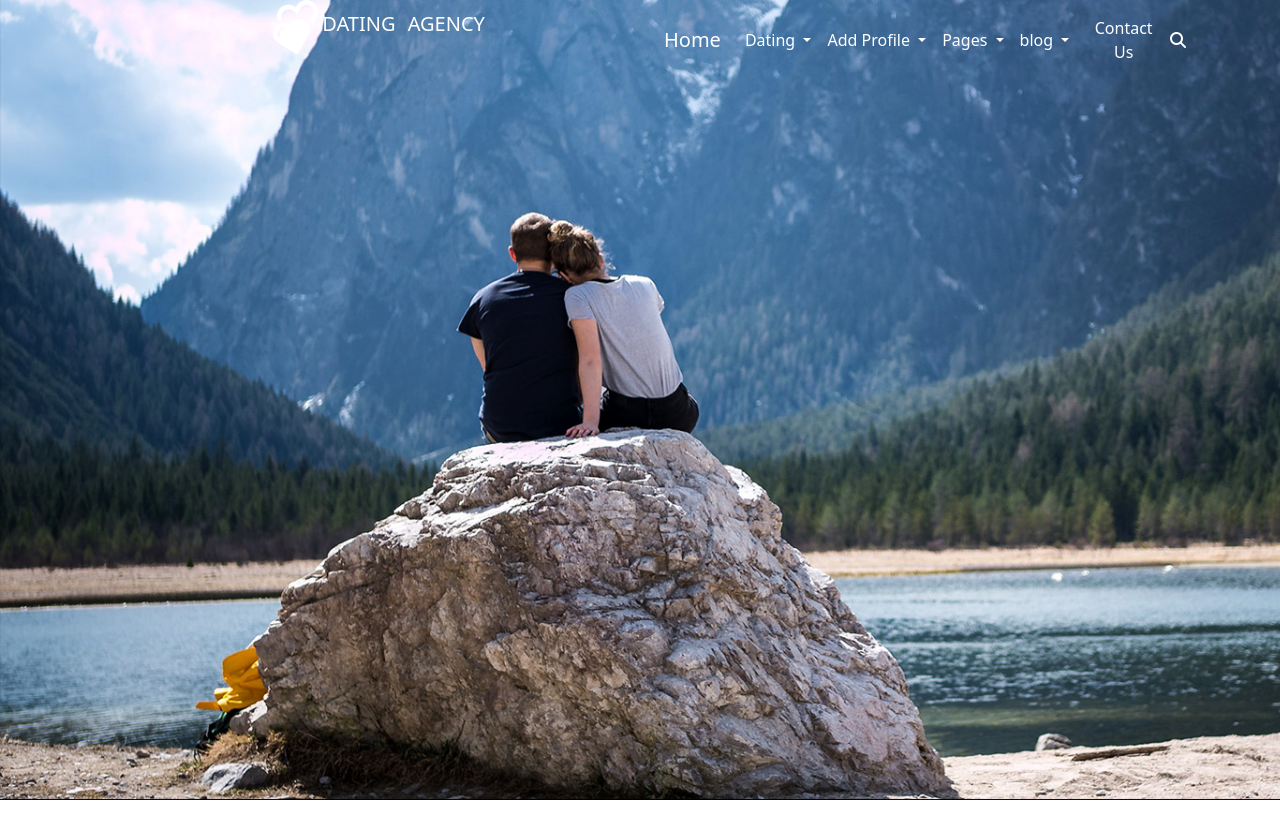
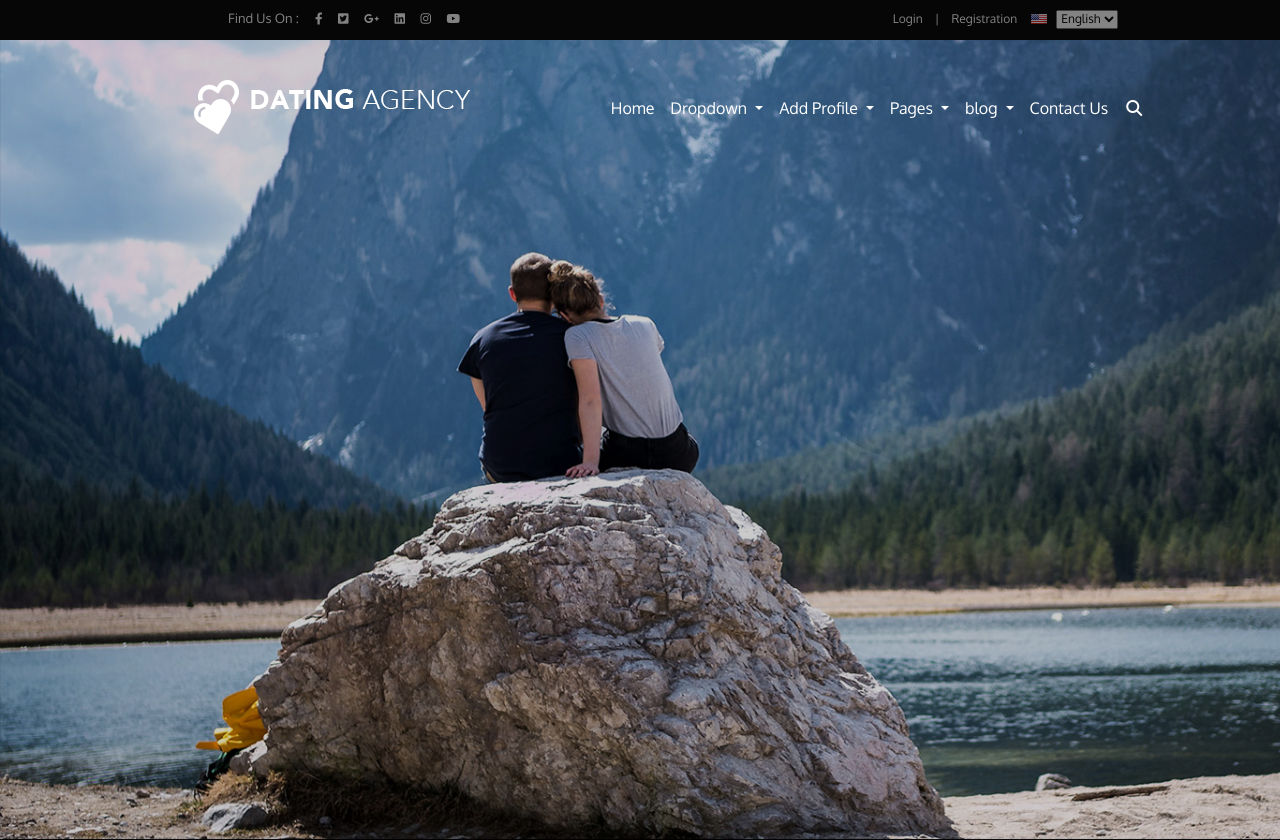
Before and after one commit to sudipmondol/group-project-2023, a plain HTML site: page index.html in a window 1280 px wide. Before the commit the page ends 800 px from the top, so only its background shows below. Drawn offline with nearby package versions, Linux system fonts and the light colour scheme.

Commit message:
2nd commit

```diff
--- a/index.html
+++ b/index.html
@@ -11,88 +11,133 @@
 </head>
 
 <body>
+  <header>
 
-    <header class="container-fluid  main-header">
-        <div class="container">
-            <div class="row text-center">
+    <!-- TOP HEADER PART START -->
 
-                <div class="logo col-6 col-md-6 text-white ">
-                    <div class="ms-5">
+    <div class="container-fluid top-h-part">
 
-                        <img src="images/header-images/logo/logo1.png" alt="" class="img-responsive" >
+      <div class="row ">
+        <div class="col-6 col-md-6 text-center text-white  top-h-part-all ">
 
-                        <span class="text-uppercase fs-5 ">Dating</span > <span class="text-uppercase fs-5 ms-2" >Agency</span>
+          <div class="top-h-part-text">
+            <p>Find Us On :</p>
+          </div>
+
+          <div class="top-h-part-icon">
+            <span><i class="fa-brands fa-facebook-f h-icon"></i></span>
+            <span><i class="fa-brands fa-square-twitter h-icon"></i></span>
+            <span><i class="fa-brands fa-google-plus-g h-icon"></i></span>
+            <span><i class="fa-brands fa-linkedin h-icon"></i></span>
+            <span><i class="fa-brands fa-instagram h-icon"></i></span>
+            <span><i class="fa-brands fa-youtube h-icon"></i></span>
 
           </div>
-
         </div>
 
-                <div class="nav-col col-6 col-md-6">
 
-                    <nav class="navbar navbar-expand-lg ">
+        <div class="col-6 col-md-4 text-center text-white top-h-part-all2">
+          <div class="top-h-part-text2">
+            <p>Login&emsp;|&emsp;Registration</p>
+          </div>
+          <div class=" top-h-part-icon2">
+            <div>
+              <img src="images/header-images/logo/usaflag.jpg " alt="" class="img-responsive">
+            </div>
+          </div>
 
-                        <div class="container-fluid align-items-center">
-                            <a class="navbar-brand text-white " href="#">Home</a>
+          <div class=" top-h-part-icon2t" >
+            <select name="" id="">
+              <option value=""><span>English</span></option>
+            </select>
+          </div>
+        </div>
+      </div>
+    </div>
+
+    <!-- TOP HEADER PART END -->
+
+    <!-- NAV HEADER PART START -->
+
+    <div class="container-fluid  main-header">
+      <div class="container">
+
+
+          <div class="row ms-5 text-center navbar-overlay">
+
+            <div class="logo col-4 col-md-4 text-white">
+
+              <div class="logo-1">
+                <img src="images/header-images/logo/logo1.png" alt="" class="img-fluid ">
+              </div>
+
+              <div class="logo-text">
+                  <span><img src="images/header-images/logo/h-logo2.png" alt=""class="img-fluid mb-3 ms-2"></span>
+              </div>
+            </div>
+
+            <div class="nav-col col-8 col-md-7">
+
+
+
+              <nav class="navbar navbar-expand-lg navbar-overlay">
+                <div class="container-fluid">
+
                   <button class="navbar-toggler" type="button" data-bs-toggle="collapse" data-bs-target="#navbarSupportedContent" aria-controls="navbarSupportedContent" aria-expanded="false" aria-label="Toggle navigation">
                     <span class="navbar-toggler-icon"></span>
                   </button>
-
                   <div class="collapse navbar-collapse " id="navbarSupportedContent">
-                            <ul class="navbar-nav me-auto mb-2 mb-lg-0 align-items-center text-white">
-
+                    <ul class="navbar-nav ms-auto mb-2 mb-lg-0 align-items-center text-white">
+                      <li class="nav-item">
+                        <a class="nav-link disabled text-white">Home</a>
+                      </li>
                       <li class="nav-item dropdown">
-                                <a class="nav-link dropdown-toggle text-white" href="#" role="button" data-bs-toggle="dropdown" aria-expanded="false">
-                                  Dating
+                        <a class="nav-link dropdown-toggle text-white" href="#" role="button" data-bs-toggle="dropdown" aria-expanded="false">Dropdown
                         </a>
                         <ul class="dropdown-menu">
+                          <li><a class="dropdown-item" href="#">Dating</a></li>
                           <li><a class="dropdown-item" href="#">Add Profile</a></li>
                           <li><a class="dropdown-item" href="#">Another action</a></li>
-                                  <li><hr class="dropdown-divider"></li>
                           <li><a class="dropdown-item" href="#">Something else here</a></li>
                         </ul>
                       </li>
+                      <li class="nav-item dropdown">
+                        <a class="nav-link dropdown-toggle text-white" href="#" role="button" data-bs-toggle="dropdown" aria-expanded="false">Add Profile
 
-                              <li class="nav-item dropdown">
-                                <a class="nav-link dropdown-toggle text-white" href="#" role="button" data-bs-toggle="dropdown" aria-expanded="false">
-                                  Add Profile
                         </a>
                       </li>
 
                       <li class="nav-item dropdown">
-                                <a class="nav-link dropdown-toggle text-white" href="#" role="button" data-bs-toggle="dropdown" aria-expanded="false">
-                                  Pages
+                        <a class="nav-link dropdown-toggle text-white" href="#" role="button" data-bs-toggle="dropdown" aria-expanded="false">Pages
+
+                        </a>
+
+                      </li>
+                      <li class="nav-item dropdown">
+                        <a class="nav-link dropdown-toggle text-white" href="#" role="button" data-bs-toggle="dropdown" aria-expanded="false">blog
                         </a>
                       </li>
-
-                              <li class="nav-item dropdown">
-                                <a class="nav-link dropdown-toggle text-white" href="#" role="button" data-bs-toggle="dropdown" aria-expanded="false">
-                                  blog
-                                </a>
-                              </li>
-
                       <li class="nav-item">
                         <a class="nav-link disabled text-white">Contact Us</a>
                       </li>
+                      <li class="nav-item ">
+                        <span class="search-icon"><i class="fa-solid fa-magnifying-glass"></i></span>
+                      </li>
+                    </ul>
+                  </div>
+                </div>
+              </nav>
+            </div>
+          </div>
+        </div>
+    </div>
+  </header>
 
-                              <li class="nav-item ">
-                                <span><i class="fa-solid fa-magnifying-glass"></i></span>
-                              </li>
-
-                            </ul>
-
-                          </div>
-
-                        </div>
-
-                      </nav>
-
-                </div>
+  <!-- NAV HEADER PART END -->
 
 
-            </div>
 
-        </div>
-    </header>
+
   <section id="hero-section" class="home-section featured-section">
 
   </section>
--- a/style.css
+++ b/style.css
@@ -1,7 +1,16 @@
+
+  @import url('https://fonts.googleapis.com/css2?family=Oxygen:wght@300;400;700&display=swap');
+
 *{
-    margin: auto;
-    padding:auto;
+    margin:0 auto ;
+    padding:0 auto;
 }
+
+body{
+    font-family: 'Oxygen', sans-serif;
+}
+
+/* MAIN HEADER */
 
 .main-header{
     height: 100vh;
@@ -9,7 +18,100 @@
     background-image:url(images/header-images/timo-stern-EvcUtLF12XQ-unsplash\ copy.jpg) ;
     background-size: cover;
     background-size: center center;
+    padding-top: 40px;
+    position: relative;
+}
+
+.main-header::before{
+content: "";
+width: 100%;
+height: 100%;
+background-color: rgba(0,0,0,0.2);
+position: absolute;
+top: 0px;
+left: 0px;
+z-index: 10;
+}
+.navbar-overlay{
+    position: relative;
+    z-index: 20;
 }
 .logo{
+    /* margin-left: 30px; */
 
 }
+
+.logo-1{
+    display: inline-block;
+
+
+}
+.logo-text{
+    display: inline-block;
+
+}
+.search-icon{
+    margin-left: 10px;
+
+}
+.top-h-part{
+height: 40px;
+background-color: #060606;
+
+}
+.top-h-part-all{
+margin-left: 30px;
+padding-top: 5px;
+opacity: 0.5;
+}
+
+.top-h-part-text{
+    display: inline-block;
+}
+.top-h-part-text p{
+    font-size: 13px;
+}
+.top-h-part-icon{
+    display: inline-block;
+    margin-left: 12px;
+    font-size: 14px;
+    cursor: pointer;
+
+}
+
+.h-icon{
+    font-size: 12px;
+    margin-right: 12px;
+}
+
+.top-h-part-all2{
+
+    padding-top: 5px;
+    opacity: 0.5;
+    }
+
+.top-h-part-text2{
+    display: inline-block;
+    font-size: 12px;
+    cursor: pointer;
+}
+.top-h-part-icon2t{
+    font-size: 12px;
+    display: inline-block;
+    margin-left: 5px;
+}
+
+.top-h-part-icon2{
+    display: inline-block;
+    margin-left: 10px;
+    width: 16px;
+    height: 10px;
+
+}
+
+.h-icon2{
+    font-size: 15px;
+    margin-right: 12px;
+}
+
+/* HEADER END */
```
Also changed, not shown: images/header-images/logo/h-logo2.png (added), images/header-images/logo/tophead.jpg (added), images/header-images/logo/usaflag.jpg (added). Lines whose indentation alone changed are shown as unchanged.
